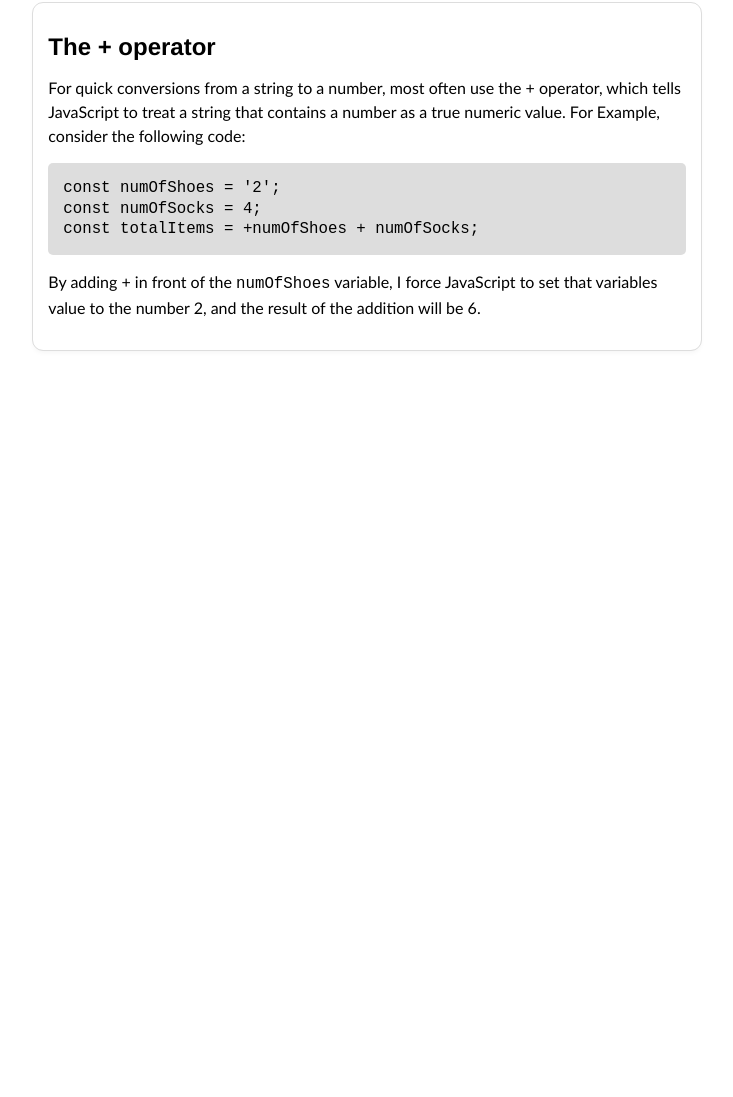
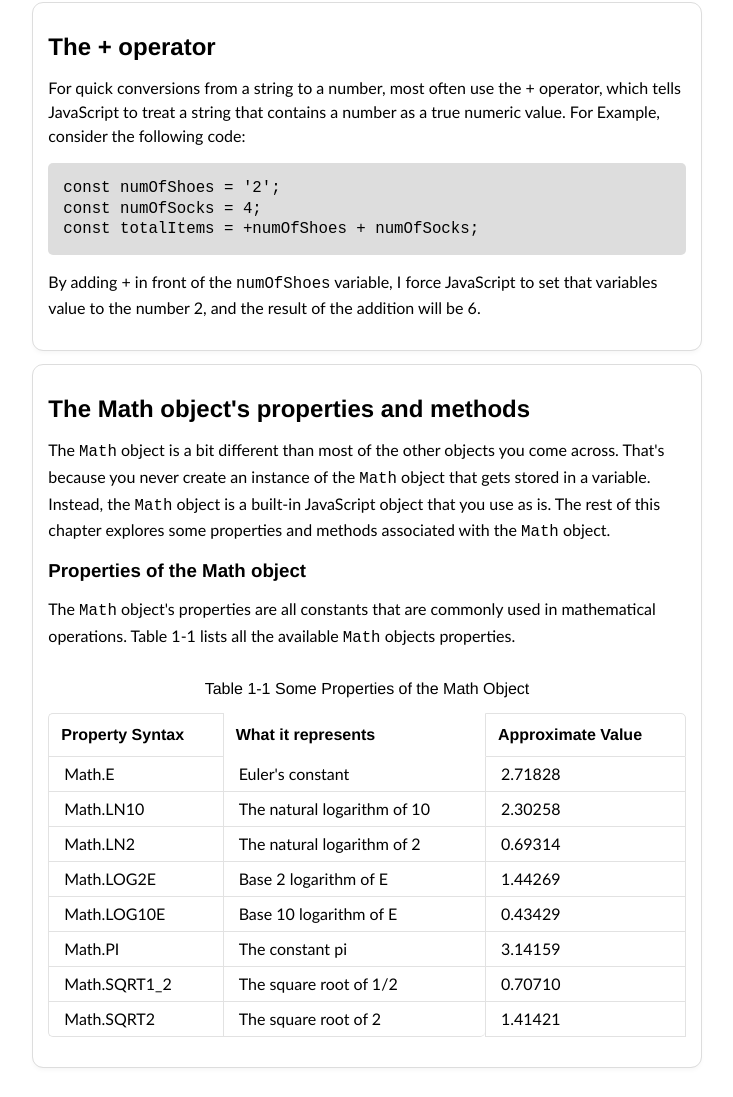
Before and after one commit to waifal/Math-Object, a plain HTML site: page index.html in a window 1280 px wide. Shown: the part 1473-2570 px from the top of the page, without its empty margins (273-1006 px from the left). Before the commit the page ends 1853 px from the top, so only its background shows below. Drawn offline with Linux system fonts and the light colour scheme.

Commit message:
Add `The Math objects properties` section

```diff
--- a/index.html
+++ b/index.html
@@ -134,5 +134,76 @@
                 value to the number 2, and the result of the addition will be 6.
             </p>
         </section>
+        <section>
+            <h2>The Math object's properties and methods</h2>
+            <p>
+                The <code>Math</code> object is a bit different than most of the other objects you come across. That's
+                because you never create an instance of the <code>Math</code> object that gets stored in a variable.
+                Instead, the <code>Math</code> object is a built-in JavaScript object that you use as is. The rest of
+                this chapter explores some properties and methods associated with the <code>Math</code> object.
+            </p>
+            <h3>Properties of the Math object</h3>
+            <p>
+                The <code>Math</code> object's properties are all constants that are commonly used in mathematical
+                operations. Table 1-1 lists all the available <code>Math</code> objects properties.
+            </p>
+            <table>
+                <caption>
+                    <span>
+                        <span>Table 1-1</span>
+                        <span>Some Properties of the Math Object</span>
+                    </span>
+                </caption>
+                <thead>
+                    <tr>
+                        <th>Property Syntax</th>
+                        <th>What it represents</th>
+                        <th>Approximate Value</th>
+                    </tr>
+                </thead>
+                <tbody>
+                    <tr>
+                        <td>Math.E</td>
+                        <td>Euler's constant</td>
+                        <td>2.71828</td>
+                    </tr>
+                    <tr>
+                        <td>Math.LN10</td>
+                        <td>The natural logarithm of 10</td>
+                        <td>2.30258</td>
+                    </tr>
+                    <tr>
+                        <td>Math.LN2</td>
+                        <td>The natural logarithm of 2</td>
+                        <td>0.69314</td>
+                    </tr>
+                    <tr>
+                        <td>Math.LOG2E</td>
+                        <td>Base 2 logarithm of E</td>
+                        <td>1.44269</td>
+                    </tr>
+                    <tr>
+                        <td>Math.LOG10E</td>
+                        <td>Base 10 logarithm of E</td>
+                        <td>0.43429</td>
+                    </tr>
+                    <tr>
+                        <td>Math.PI</td>
+                        <td>The constant pi</td>
+                        <td>3.14159</td>
+                    </tr>
+                    <tr>
+                        <td>Math.SQRT1_2</td>
+                        <td>The square root of 1/2</td>
+                        <td>0.70710</td>
+                    </tr>
+                    <tr>
+                        <td>Math.SQRT2</td>
+                        <td>The square root of 2</td>
+                        <td>1.41421</td>
+                    </tr>
+                </tbody>
+            </table>
+        </section>
     </body>
 </html>
```
